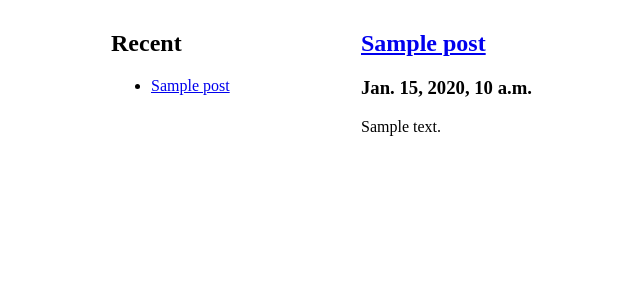
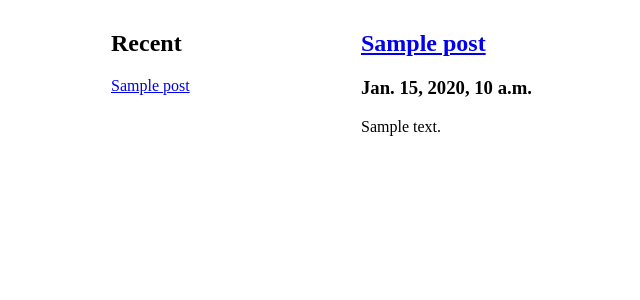
Before and after one commit to Mezner/blog, a Django app: template templates/blog/view_post.html in a window 1280 px wide. Shown: the part 91-391 px from the top of the page, without its empty margins (104-744 px from the left). Run offline with Django 3.2, Linux system fonts and the light colour scheme; the template is opened without the code that fills it: most values are stand-ins (such as "Sample title", 1, 10 or a date in 2020).

Commit message:
Styling list items for recent posts.

```diff
--- a/blog/static/styles/styles.css
+++ b/blog/static/styles/styles.css
@@ -27,6 +27,17 @@ div.nav
     float: left;
     width: 250px;
 }
+.nav ul
+{
+    list-style-type: none;
+    padding: 0px;
+    margin: 0px;
+}
+.nav li
+{
+    padding-left: 0px;
+    padding-bottom: 7px;
+}
 /* Main styles */
 div.main
 {
```
